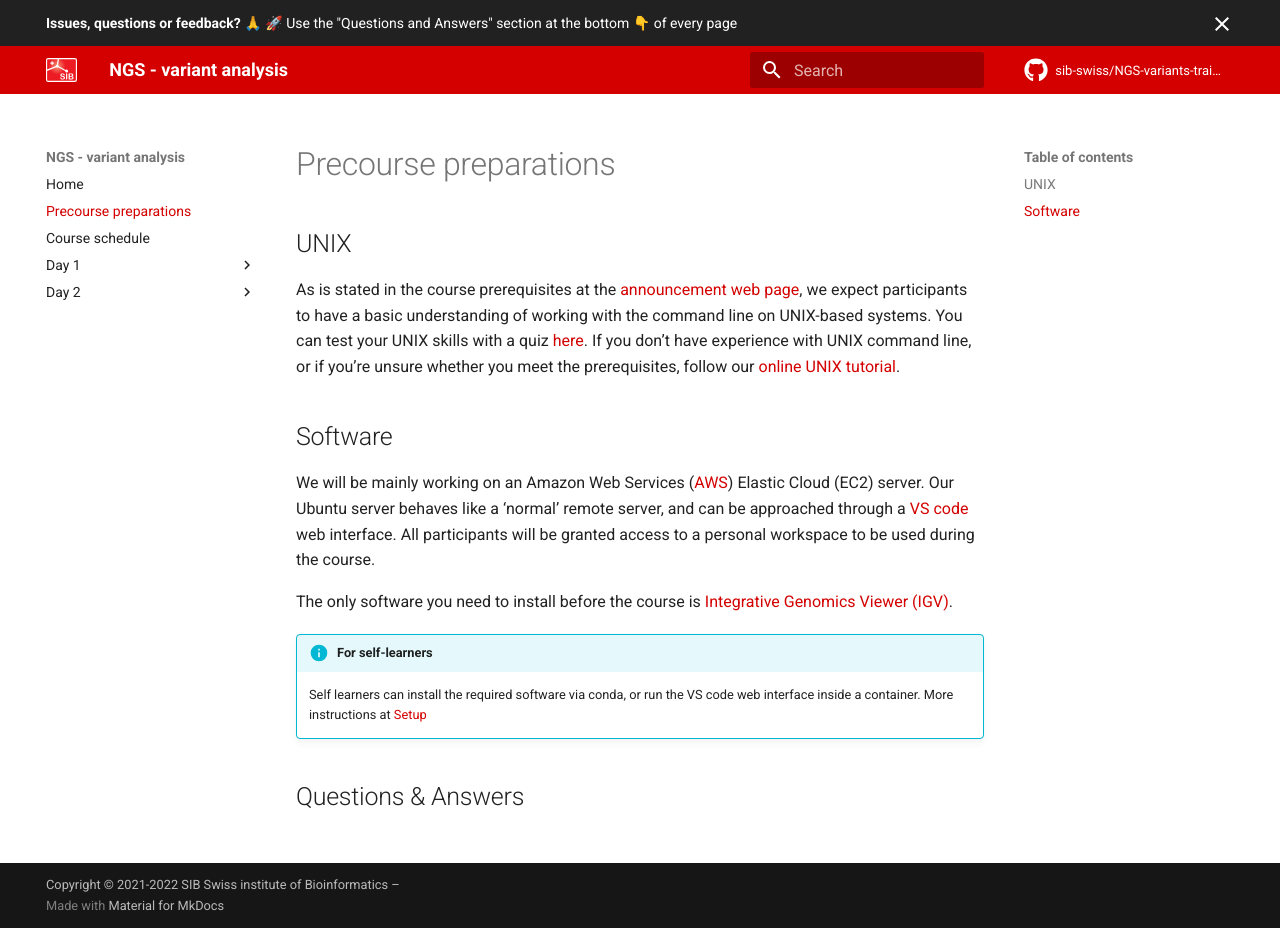
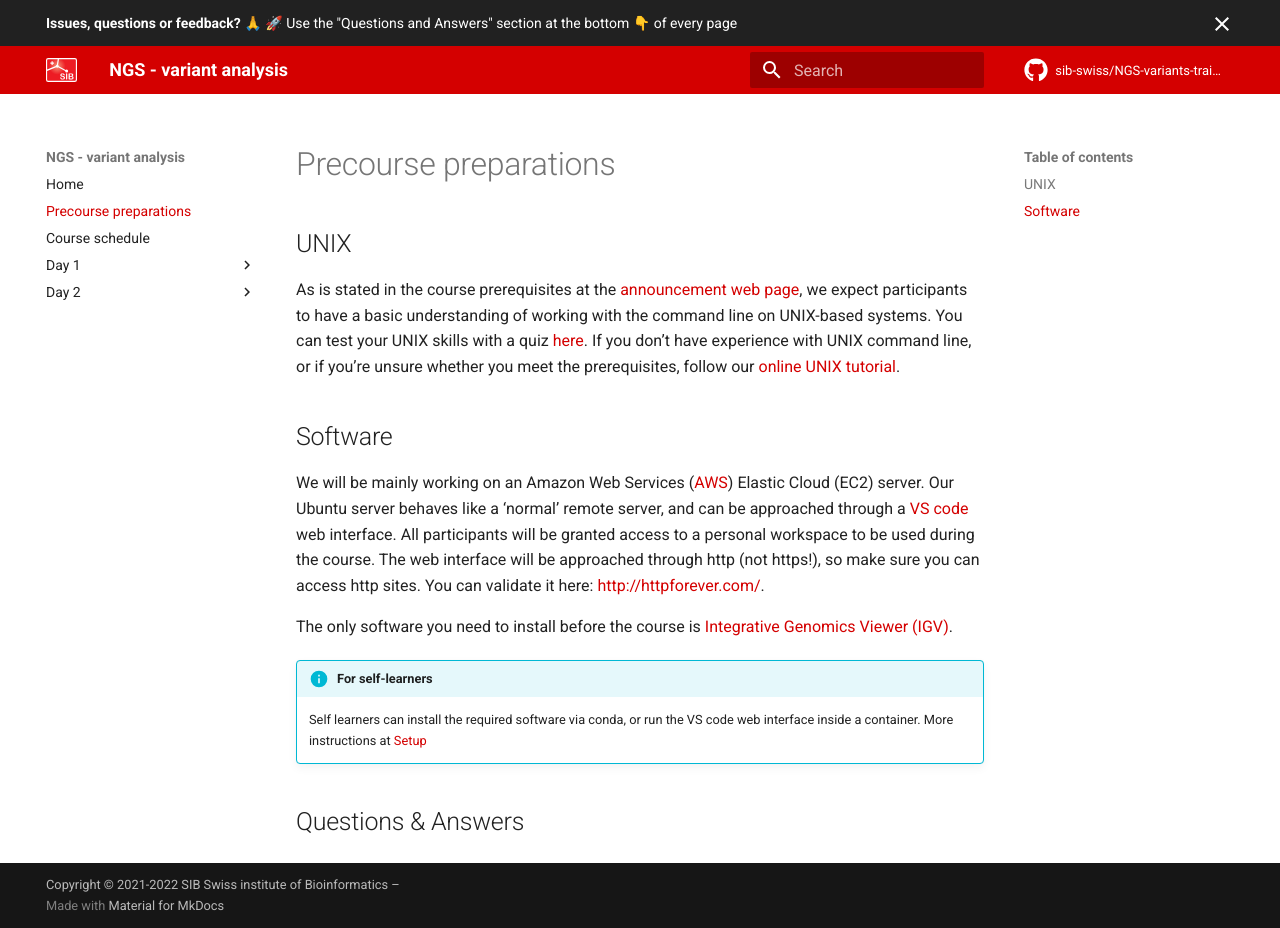
Before and after one commit to sib-swiss/NGS-variants-training, an MkDocs documentation site: the page built from docs/precourse.md, in a window 1280 px wide and 928 px high. Built offline with MkDocs 1.6.1 and Material for MkDocs 9.7.7, drawn with Linux system fonts in a browser that asks for light colours; comment, search, counter and statistics services are not loaded; the version menu is left out.

Commit message:
updates schedule and precourse info

```diff
--- a/docs/precourse.md
+++ b/docs/precourse.md
@@ -5,7 +5,7 @@ As is stated in the course prerequisites at the [announcement web page](https://
 
 ## Software
 
-We will be mainly working on an Amazon Web Services ([AWS](https://aws.amazon.com/]))  Elastic Cloud (EC2) server. Our Ubuntu server behaves like a 'normal' remote server, and can be approached through a [VS code](https://code.visualstudio.com/) web interface. All participants will be granted access to a personal workspace to be used during the course.
+We will be mainly working on an Amazon Web Services ([AWS](https://aws.amazon.com/]))  Elastic Cloud (EC2) server. Our Ubuntu server behaves like a 'normal' remote server, and can be approached through a [VS code](https://code.visualstudio.com/) web interface. All participants will be granted access to a personal workspace to be used during the course. The web interface will be approached through http (not https!), so make sure you can access http sites. You can validate it here: [http://httpforever.com/](http://httpforever.com/).
 
 The only software you need to install before the course is [Integrative Genomics Viewer (IGV)](http://software.broadinstitute.org/software/igv/).
 
```
Also changed, not shown: docs/course_schedule.md (+2 -2 lines).
